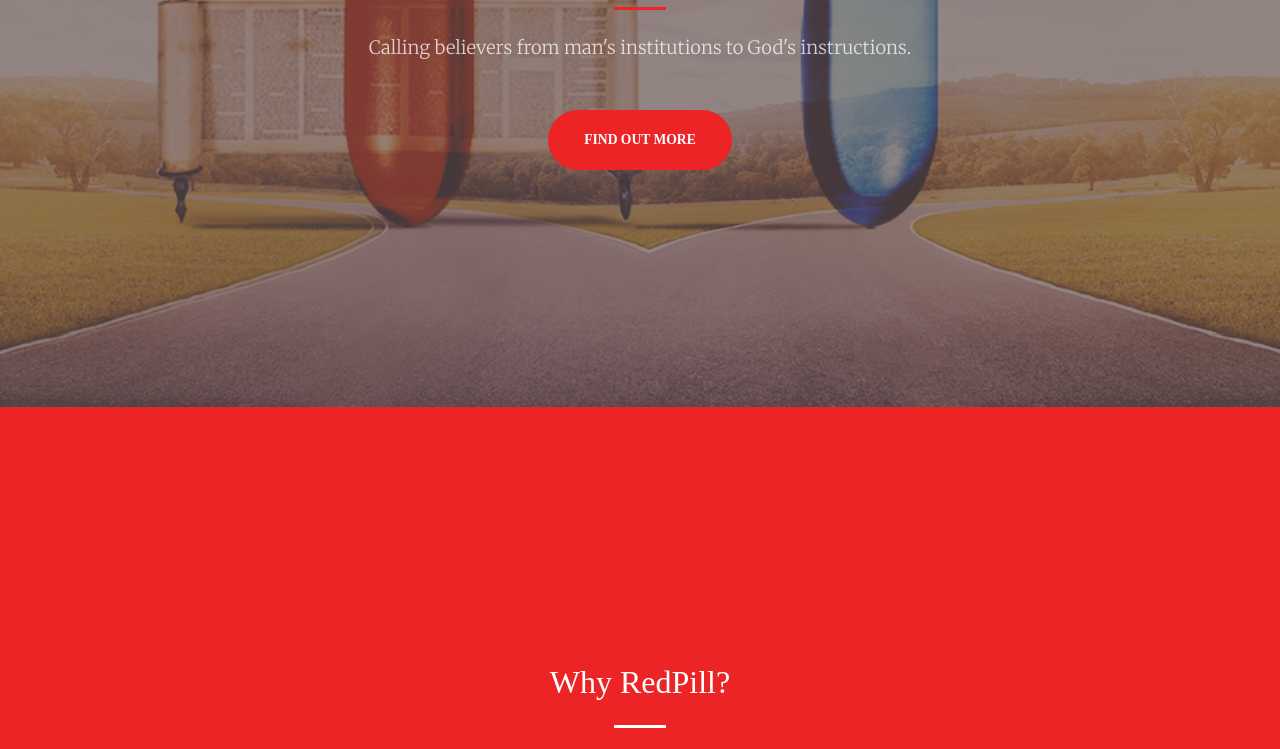
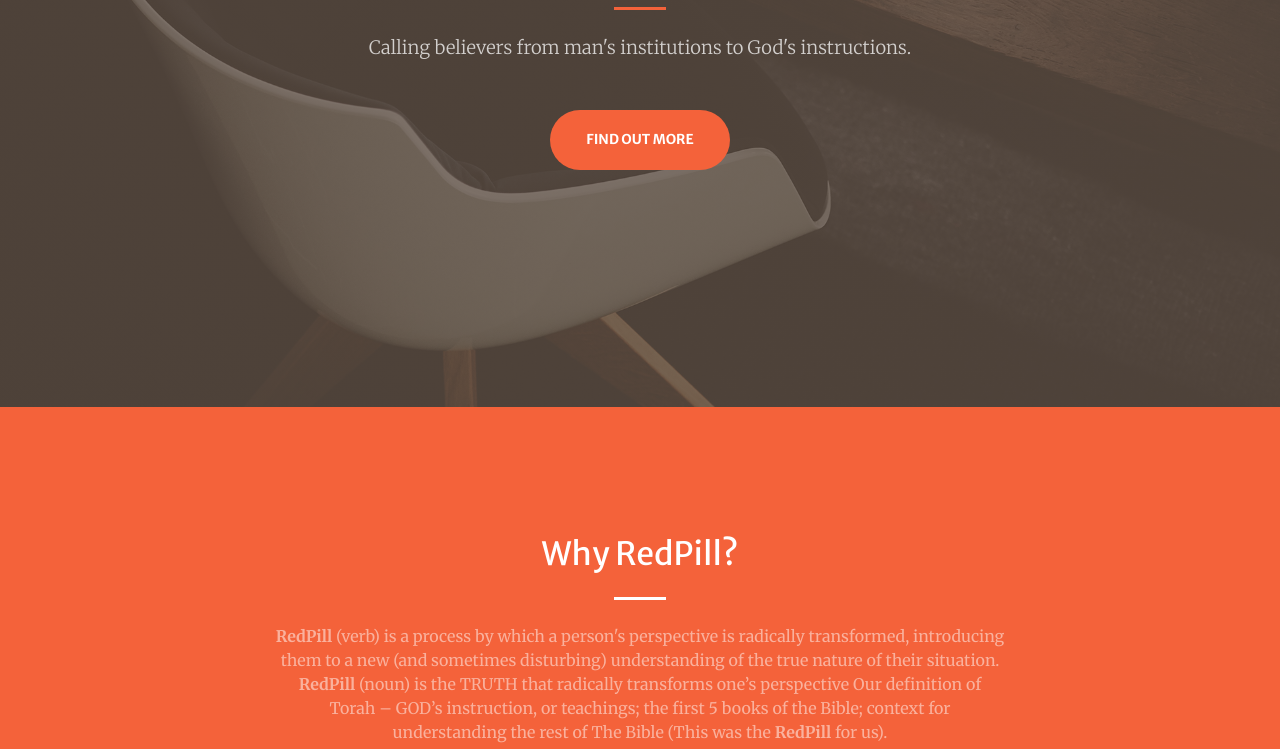
Before and after one commit to hepSEAS/RedPillTorah, a website: page index.html in a window 1280 px wide. Shown: the part 393-1142 px from the top of the page. Drawn offline with nearby package versions, Linux system fonts and the light colour scheme; files that its build step writes are made by us from their sources; files whose address does not match are found by name.

Commit message:
Update index.html

```diff
--- a/index.html
+++ b/index.html
@@ -16,7 +16,7 @@
         <!-- Third party plugin CSS-->
         <link href="https://cdnjs.cloudflare.com/ajax/libs/magnific-popup.js/1.1.0/magnific-popup.min.css" rel="stylesheet" />
         <!-- Core theme CSS (includes Bootstrap)-->
-        <link href="styles.css" rel="stylesheet" />
+        <link href="css/styles.css" rel="stylesheet" />
     </head>
     <body id="page-top">
         <!-- Navigation-->
```
